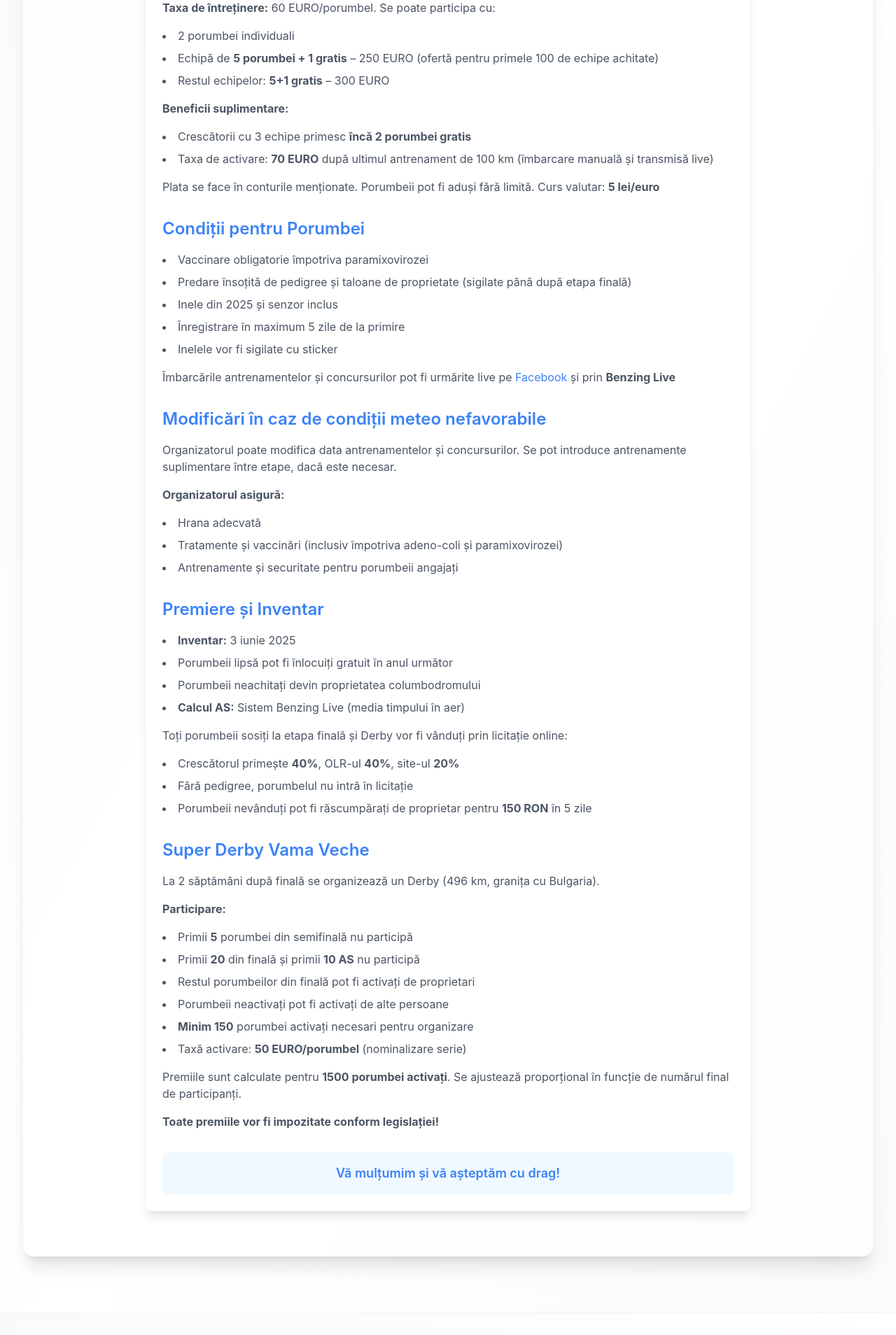
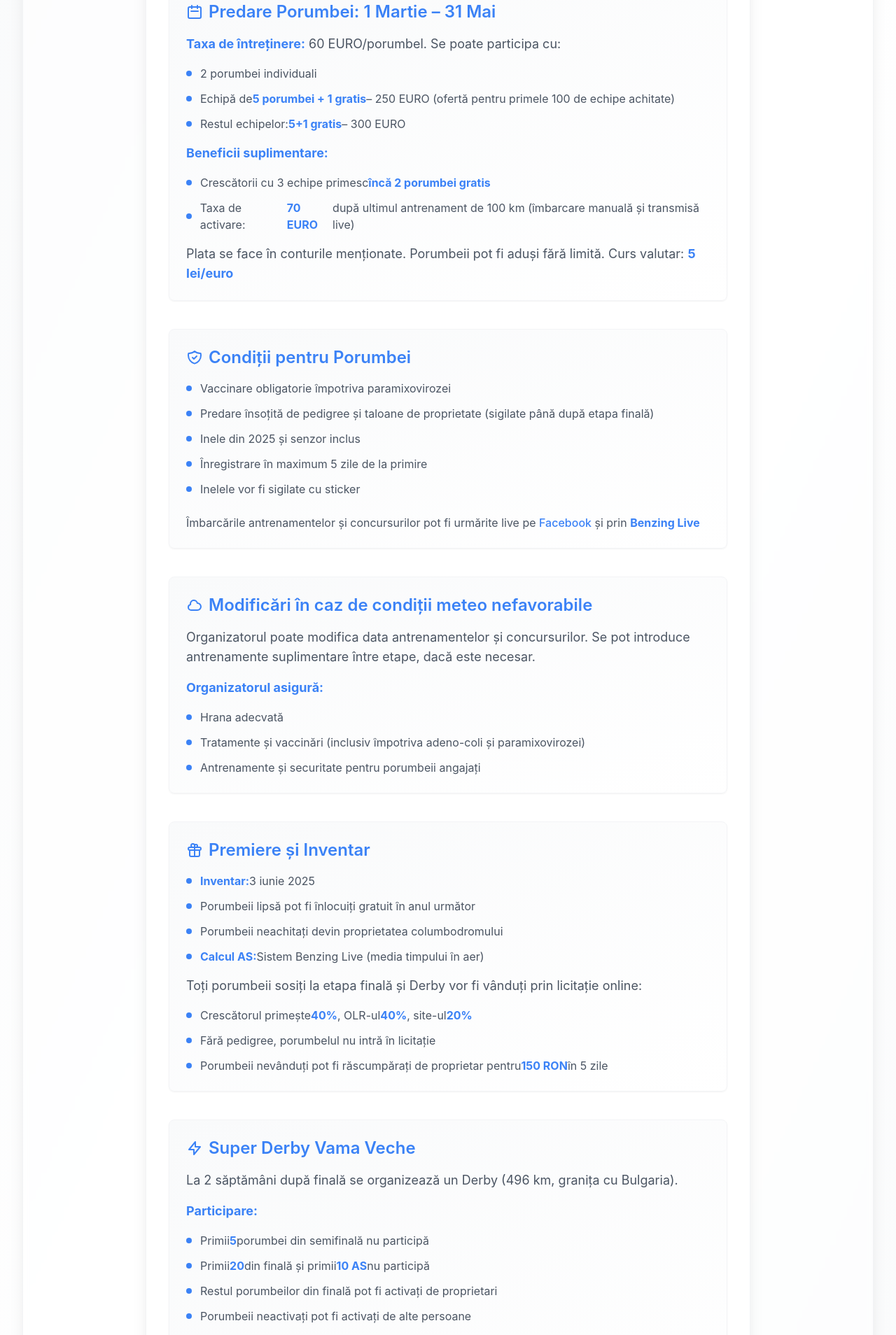
Before and after one commit to mariusvicol/OLRVaduVolovat, a React (Vite) app: page /regulament in a window 1280 px wide. Shown: the part 360-2268 px from the top of the page at 70% size. Built offline with nearby package versions, Linux system fonts and the light colour scheme.

Commit message:
Enhance Regulament page styling with better visual hierarchy and responsive design

```diff
--- a/src/pages/Regulament.tsx
+++ b/src/pages/Regulament.tsx
@@ -1,96 +1,202 @@
 const Regulament = () => {
   return (
     <div className="max-w-4xl mx-auto px-4 py-8">
-      <h1 className="text-3xl font-bold text-center mb-8">Regulament 2025</h1>
+      <h1 className="text-4xl font-bold text-center mb-2 bg-gradient-to-r from-primary to-primary/80 bg-clip-text text-transparent">
+        Regulament 2025
+      </h1>
+      <div className="h-1 w-24 bg-primary mx-auto mb-8 rounded-full"></div>
 
-      <div className="bg-white rounded-lg shadow-lg p-6 space-y-8">
-        <section>
-          <h2 className="text-2xl font-semibold text-primary mb-4">Predare Porumbei: 1 Martie – 31 Mai</h2>
+      <div className="bg-white/80 backdrop-blur-sm rounded-xl shadow-xl border border-gray-100 p-6 sm:p-8 space-y-10">
+        <section className="bg-gradient-to-br from-gray-50 to-white rounded-lg p-6 shadow-sm border border-gray-100">
+          <h2 className="text-2xl font-semibold text-primary mb-4 flex items-center">
+            <svg className="w-6 h-6 mr-2" fill="none" stroke="currentColor" viewBox="0 0 24 24">
+              <path strokeLinecap="round" strokeLinejoin="round" strokeWidth="2" d="M8 7V3m8 4V3m-9 8h10M5 21h14a2 2 0 002-2V7a2 2 0 00-2-2H5a2 2 0 00-2 2v12a2 2 0 002 2z" />
+            </svg>
+            Predare Porumbei: 1 Martie – 31 Mai
+          </h2>
           <div className="space-y-4 text-gray-600">
-            <p><strong>Taxa de întreținere:</strong> 60 EURO/porumbel. Se poate participa cu:</p>
-            <ul className="list-disc list-inside space-y-2">
-              <li>2 porumbei individuali</li>
-              <li>Echipă de <strong>5 porumbei + 1 gratis</strong> – 250 EURO (ofertă pentru primele 100 de echipe achitate)</li>
-              <li>Restul echipelor: <strong>5+1 gratis</strong> – 300 EURO</li>
+            <p className="text-lg"><strong className="text-primary">Taxa de întreținere:</strong> 60 EURO/porumbel. Se poate participa cu:</p>
+            <ul className="list-none space-y-3">
+              <li className="flex items-center">
+                <span className="w-2 h-2 bg-primary rounded-full mr-3"></span>
+                2 porumbei individuali
+              </li>
+              <li className="flex items-center">
+                <span className="w-2 h-2 bg-primary rounded-full mr-3"></span>
+                Echipă de <strong className="text-primary">5 porumbei + 1 gratis</strong> – 250 EURO (ofertă pentru primele 100 de echipe achitate)
+              </li>
+              <li className="flex items-center">
+                <span className="w-2 h-2 bg-primary rounded-full mr-3"></span>
+                Restul echipelor: <strong className="text-primary">5+1 gratis</strong> – 300 EURO
+              </li>
             </ul>
-            <p><strong>Beneficii suplimentare:</strong></p>
-            <ul className="list-disc list-inside space-y-2">
-              <li>Crescătorii cu 3 echipe primesc <strong>încă 2 porumbei gratis</strong></li>
-              <li>Taxa de activare: <strong>70 EURO</strong> după ultimul antrenament de 100 km (îmbarcare manuală și transmisă live)</li>
+            <p className="text-lg mt-6"><strong className="text-primary">Beneficii suplimentare:</strong></p>
+            <ul className="list-none space-y-3">
+              <li className="flex items-center">
+                <span className="w-2 h-2 bg-primary rounded-full mr-3"></span>
+                Crescătorii cu 3 echipe primesc <strong className="text-primary">încă 2 porumbei gratis</strong>
+              </li>
+              <li className="flex items-center">
+                <span className="w-2 h-2 bg-primary rounded-full mr-3"></span>
+                Taxa de activare: <strong className="text-primary">70 EURO</strong> după ultimul antrenament de 100 km (îmbarcare manuală și transmisă live)
+              </li>
             </ul>
-            <p>Plata se face în conturile menționate. Porumbeii pot fi aduși fără limită. Curs valutar: <strong>5 lei/euro</strong></p>
+            <p className="mt-6 text-lg">Plata se face în conturile menționate. Porumbeii pot fi aduși fără limită. Curs valutar: <strong className="text-primary">5 lei/euro</strong></p>
           </div>
         </section>
 
-        <section>
-          <h2 className="text-2xl font-semibold text-primary mb-4">Condiții pentru Porumbei</h2>
-          <ul className="list-disc list-inside space-y-2 text-gray-600">
-            <li>Vaccinare obligatorie împotriva paramixovirozei</li>
-            <li>Predare însoțită de pedigree și taloane de proprietate (sigilate până după etapa finală)</li>
-            <li>Inele din 2025 și senzor inclus</li>
-            <li>Înregistrare în maximum 5 zile de la primire</li>
-            <li>Inelele vor fi sigilate cu sticker</li>
+        <section className="bg-gradient-to-br from-gray-50 to-white rounded-lg p-6 shadow-sm border border-gray-100">
+          <h2 className="text-2xl font-semibold text-primary mb-4 flex items-center">
+            <svg className="w-6 h-6 mr-2" fill="none" stroke="currentColor" viewBox="0 0 24 24">
+              <path strokeLinecap="round" strokeLinejoin="round" strokeWidth="2" d="M9 12l2 2 4-4m5.618-4.016A11.955 11.955 0 0112 2.944a11.955 11.955 0 01-8.618 3.04A12.02 12.02 0 003 9c0 5.591 3.824 10.29 9 11.622 5.176-1.332 9-6.03 9-11.622 0-1.042-.133-2.052-.382-3.016z" />
+            </svg>
+            Condiții pentru Porumbei
+          </h2>
+          <ul className="list-none space-y-3 text-gray-600">
+            <li className="flex items-center">
+              <span className="w-2 h-2 bg-primary rounded-full mr-3"></span>
+              Vaccinare obligatorie împotriva paramixovirozei
+            </li>
+            <li className="flex items-center">
+              <span className="w-2 h-2 bg-primary rounded-full mr-3"></span>
+              Predare însoțită de pedigree și taloane de proprietate (sigilate până după etapa finală)
+            </li>
+            <li className="flex items-center">
+              <span className="w-2 h-2 bg-primary rounded-full mr-3"></span>
+              Inele din 2025 și senzor inclus
+            </li>
+            <li className="flex items-center">
+              <span className="w-2 h-2 bg-primary rounded-full mr-3"></span>
+              Înregistrare în maximum 5 zile de la primire
+            </li>
+            <li className="flex items-center">
+              <span className="w-2 h-2 bg-primary rounded-full mr-3"></span>
+              Inelele vor fi sigilate cu sticker
+            </li>
           </ul>
-          <p className="mt-4 text-gray-600">
+          <p className="mt-6 text-gray-600">
             Îmbarcările antrenamentelor și concursurilor pot fi urmărite live pe{' '}
-            <a href="https://www.facebook.com/vaduvolovat/?locale=ro_RO" className="text-primary hover:underline">
+            <a href="https://www.facebook.com/vaduvolovat/?locale=ro_RO" className="text-primary hover:text-primary/80 transition-colors duration-300 font-medium">
               Facebook
             </a>{' '}
-            și prin <strong>Benzing Live</strong>
+            și prin <strong className="text-primary">Benzing Live</strong>
           </p>
         </section>
 
-        <section>
-          <h2 className="text-2xl font-semibold text-primary mb-4">Modificări în caz de condiții meteo nefavorabile</h2>
+        <section className="bg-gradient-to-br from-gray-50 to-white rounded-lg p-6 shadow-sm border border-gray-100">
+          <h2 className="text-2xl font-semibold text-primary mb-4 flex items-center">
+            <svg className="w-6 h-6 mr-2" fill="none" stroke="currentColor" viewBox="0 0 24 24">
+              <path strokeLinecap="round" strokeLinejoin="round" strokeWidth="2" d="M3 15a4 4 0 004 4h9a5 5 0 10-.1-9.999 5.002 5.002 0 10-9.78 2.096A4.001 4.001 0 003 15z" />
+            </svg>
+            Modificări în caz de condiții meteo nefavorabile
+          </h2>
           <div className="space-y-4 text-gray-600">
-            <p>Organizatorul poate modifica data antrenamentelor și concursurilor. Se pot introduce antrenamente suplimentare între etape, dacă este necesar.</p>
-            <p><strong>Organizatorul asigură:</strong></p>
-            <ul className="list-disc list-inside space-y-2">
-              <li>Hrana adecvată</li>
-              <li>Tratamente și vaccinări (inclusiv împotriva adeno-coli și paramixovirozei)</li>
-              <li>Antrenamente și securitate pentru porumbeii angajați</li>
+            <p className="text-lg">Organizatorul poate modifica data antrenamentelor și concursurilor. Se pot introduce antrenamente suplimentare între etape, dacă este necesar.</p>
+            <p className="text-lg"><strong className="text-primary">Organizatorul asigură:</strong></p>
+            <ul className="list-none space-y-3">
+              <li className="flex items-center">
+                <span className="w-2 h-2 bg-primary rounded-full mr-3"></span>
+                Hrana adecvată
+              </li>
+              <li className="flex items-center">
+                <span className="w-2 h-2 bg-primary rounded-full mr-3"></span>
+                Tratamente și vaccinări (inclusiv împotriva adeno-coli și paramixovirozei)
+              </li>
+              <li className="flex items-center">
+                <span className="w-2 h-2 bg-primary rounded-full mr-3"></span>
+                Antrenamente și securitate pentru porumbeii angajați
+              </li>
             </ul>
           </div>
         </section>
 
-        <section>
-          <h2 className="text-2xl font-semibold text-primary mb-4">Premiere și Inventar</h2>
+        <section className="bg-gradient-to-br from-gray-50 to-white rounded-lg p-6 shadow-sm border border-gray-100">
+          <h2 className="text-2xl font-semibold text-primary mb-4 flex items-center">
+            <svg className="w-6 h-6 mr-2" fill="none" stroke="currentColor" viewBox="0 0 24 24">
+              <path strokeLinecap="round" strokeLinejoin="round" strokeWidth="2" d="M12 8v13m0-13V6a2 2 0 112 2h-2zm0 0V5.5A2.5 2.5 0 109.5 8H12zm-7 4h14M5 12a2 2 0 110-4h14a2 2 0 110 4M5 12v7a2 2 0 002 2h10a2 2 0 002-2v-7" />
+            </svg>
+            Premiere și Inventar
+          </h2>
           <div className="space-y-4 text-gray-600">
-            <ul className="list-disc list-inside space-y-2">
-              <li><strong>Inventar:</strong> 3 iunie 2025</li>
-              <li>Porumbeii lipsă pot fi înlocuiți gratuit în anul următor</li>
-              <li>Porumbeii neachitați devin proprietatea columbodromului</li>
-              <li><strong>Calcul AS:</strong> Sistem Benzing Live (media timpului în aer)</li>
+            <ul className="list-none space-y-3">
+              <li className="flex items-center">
+                <span className="w-2 h-2 bg-primary rounded-full mr-3"></span>
+                <strong className="text-primary">Inventar:</strong> 3 iunie 2025
+              </li>
+              <li className="flex items-center">
+                <span className="w-2 h-2 bg-primary rounded-full mr-3"></span>
+                Porumbeii lipsă pot fi înlocuiți gratuit în anul următor
+              </li>
+              <li className="flex items-center">
+                <span className="w-2 h-2 bg-primary rounded-full mr-3"></span>
+                Porumbeii neachitați devin proprietatea columbodromului
+              </li>
+              <li className="flex items-center">
+                <span className="w-2 h-2 bg-primary rounded-full mr-3"></span>
+                <strong className="text-primary">Calcul AS:</strong> Sistem Benzing Live (media timpului în aer)
+              </li>
             </ul>
-            <p>Toți porumbeii sosiți la etapa finală și Derby vor fi vânduți prin licitație online:</p>
-            <ul className="list-disc list-inside space-y-2">
-              <li>Crescătorul primește <strong>40%</strong>, OLR-ul <strong>40%</strong>, site-ul <strong>20%</strong></li>
-              <li>Fără pedigree, porumbelul nu intră în licitație</li>
-              <li>Porumbeii nevânduți pot fi răscumpărați de proprietar pentru <strong>150 RON</strong> în 5 zile</li>
+            <p className="text-lg mt-6">Toți porumbeii sosiți la etapa finală și Derby vor fi vânduți prin licitație online:</p>
+            <ul className="list-none space-y-3">
+              <li className="flex items-center">
+                <span className="w-2 h-2 bg-primary rounded-full mr-3"></span>
+                Crescătorul primește <strong className="text-primary">40%</strong>, OLR-ul <strong className="text-primary">40%</strong>, site-ul <strong className="text-primary">20%</strong>
+              </li>
+              <li className="flex items-center">
+                <span className="w-2 h-2 bg-primary rounded-full mr-3"></span>
+                Fără pedigree, porumbelul nu intră în licitație
+              </li>
+              <li className="flex items-center">
+                <span className="w-2 h-2 bg-primary rounded-full mr-3"></span>
+                Porumbeii nevânduți pot fi răscumpărați de proprietar pentru <strong className="text-primary">150 RON</strong> în 5 zile
+              </li>
             </ul>
           </div>
         </section>
 
-        <section>
-          <h2 className="text-2xl font-semibold text-primary mb-4">Super Derby Vama Veche</h2>
+        <section className="bg-gradient-to-br from-gray-50 to-white rounded-lg p-6 shadow-sm border border-gray-100">
+          <h2 className="text-2xl font-semibold text-primary mb-4 flex items-center">
+            <svg className="w-6 h-6 mr-2" fill="none" stroke="currentColor" viewBox="0 0 24 24">
+              <path strokeLinecap="round" strokeLinejoin="round" strokeWidth="2" d="M13 10V3L4 14h7v7l9-11h-7z" />
+            </svg>
+            Super Derby Vama Veche
+          </h2>
           <div className="space-y-4 text-gray-600">
-            <p>La 2 săptămâni după finală se organizează un Derby (496 km, granița cu Bulgaria).</p>
-            <p><strong>Participare:</strong></p>
-            <ul className="list-disc list-inside space-y-2">
-              <li>Primii <strong>5</strong> porumbei din semifinală nu participă</li>
-              <li>Primii <strong>20</strong> din finală și primii <strong>10 AS</strong> nu participă</li>
-              <li>Restul porumbeilor din finală pot fi activați de proprietari</li>
-              <li>Porumbeii neactivați pot fi activați de alte persoane</li>
-              <li><strong>Minim 150</strong> porumbei activați necesari pentru organizare</li>
-              <li>Taxă activare: <strong>50 EURO/porumbel</strong> (nominalizare serie)</li>
+            <p className="text-lg">La 2 săptămâni după finală se organizează un Derby (496 km, granița cu Bulgaria).</p>
+            <p className="text-lg"><strong className="text-primary">Participare:</strong></p>
+            <ul className="list-none space-y-3">
+              <li className="flex items-center">
+                <span className="w-2 h-2 bg-primary rounded-full mr-3"></span>
+                Primii <strong className="text-primary">5</strong> porumbei din semifinală nu participă
+              </li>
+              <li className="flex items-center">
+                <span className="w-2 h-2 bg-primary rounded-full mr-3"></span>
+                Primii <strong className="text-primary">20</strong> din finală și primii <strong className="text-primary">10 AS</strong> nu participă
+              </li>
+              <li className="flex items-center">
+                <span className="w-2 h-2 bg-primary rounded-full mr-3"></span>
+                Restul porumbeilor din finală pot fi activați de proprietari
+              </li>
+              <li className="flex items-center">
+                <span className="w-2 h-2 bg-primary rounded-full mr-3"></span>
+                Porumbeii neactivați pot fi activați de alte persoane
+              </li>
+              <li className="flex items-center">
+                <span className="w-2 h-2 bg-primary rounded-full mr-3"></span>
+                <strong className="text-primary">Minim 150</strong> porumbei activați necesari pentru organizare
+              </li>
+              <li className="flex items-center">
+                <span className="w-2 h-2 bg-primary rounded-full mr-3"></span>
+                Taxă activare: <strong className="text-primary">50 EURO/porumbel</strong> (nominalizare serie)
+              </li>
             </ul>
-            <p>Premiile sunt calculate pentru <strong>1500 porumbei activați</strong>. Se ajustează proporțional în funcție de numărul final de participanți.</p>
-            <p><strong>Toate premiile vor fi impozitate conform legislației!</strong></p>
+            <p className="text-lg mt-6">Premiile sunt calculate pentru <strong className="text-primary">1500 porumbei activați</strong>. Se ajustează proporțional în funcție de numărul final de participanți.</p>
+            <p className="text-lg"><strong className="text-primary">Toate premiile vor fi impozitate conform legislației!</strong></p>
           </div>
         </section>
 
-        <div className="mt-8 p-4 bg-light rounded-lg text-center">
-          <p className="text-lg font-semibold text-primary">
+        <div className="mt-8 p-6 bg-gradient-to-r from-primary/10 to-primary/5 rounded-lg text-center border border-primary/20">
+          <p className="text-xl font-semibold text-primary">
             Vă mulțumim și vă așteptăm cu drag!
           </p>
         </div>
```
